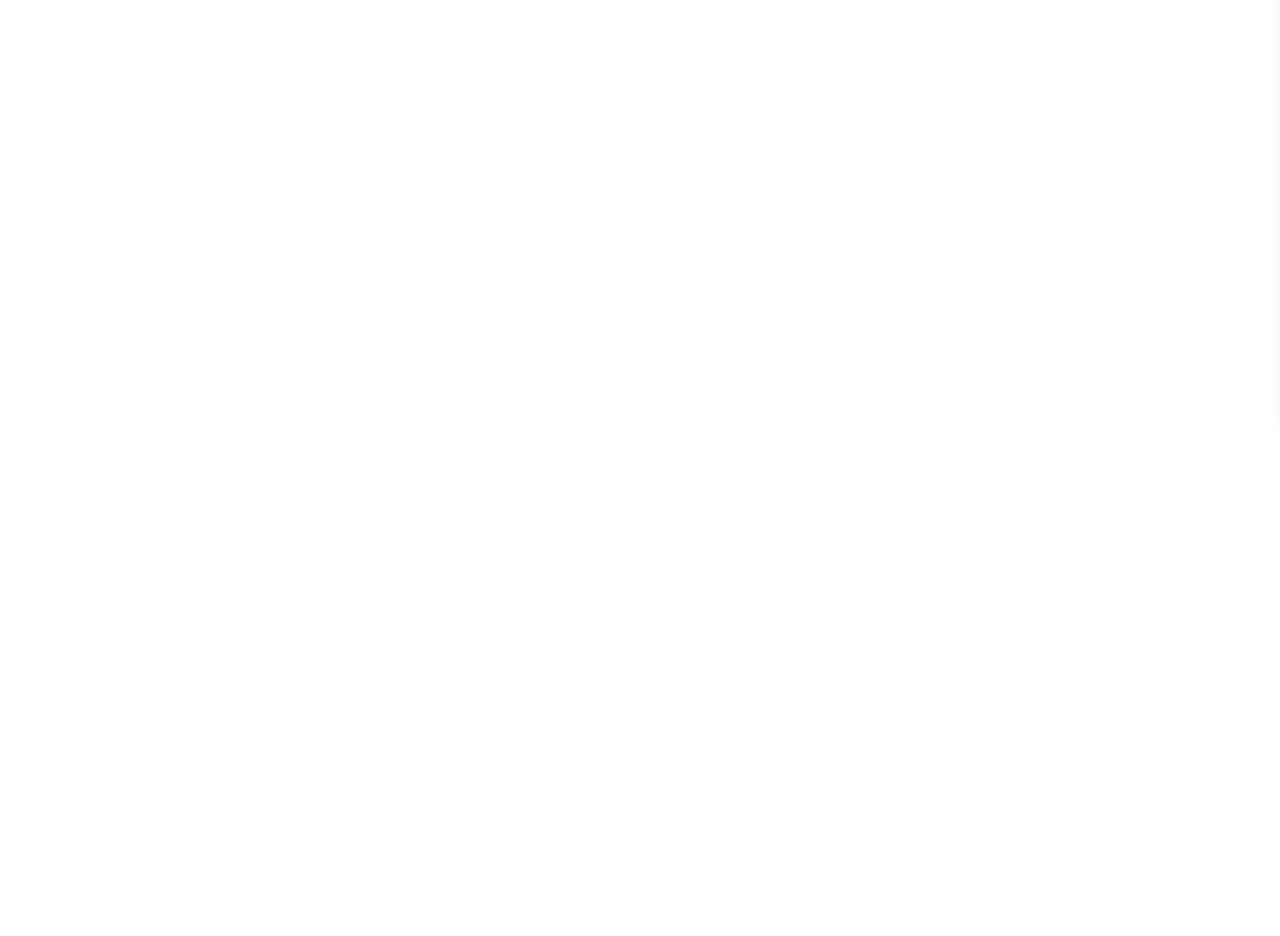
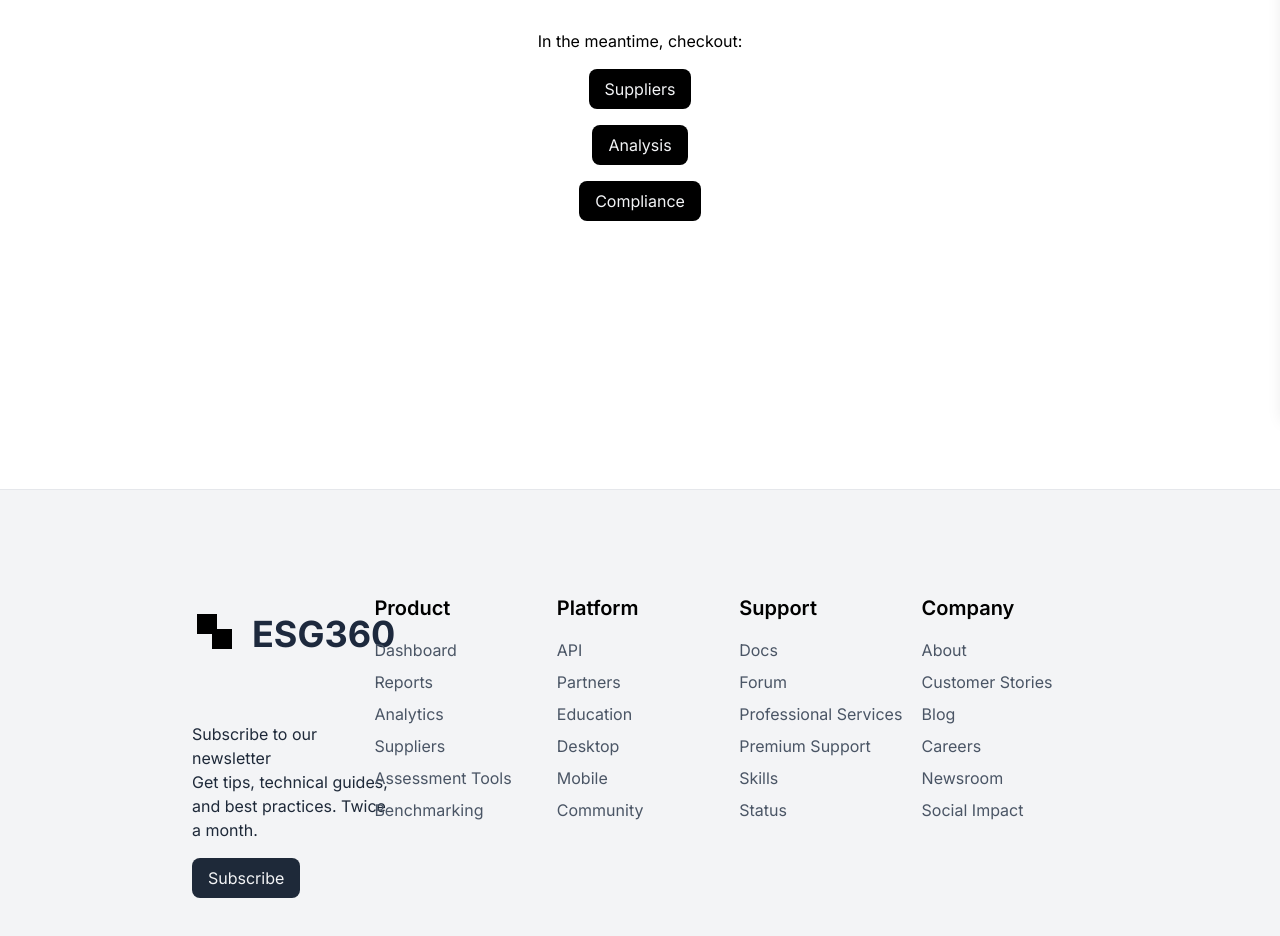
Before and after one commit to shrehanrajsingh/esg-360, a Next.js app: page / in a window 1280 px wide. Shown: the part 386-1322 px from the top of the page. Before the commit the page ends 800 px from the top, so only its background shows below. Built offline with nearby package versions, Linux system fonts and the light colour scheme.

Commit message:
Minor changes

```diff
--- a/app/footer.jsx
+++ b/app/footer.jsx
@@ -35,7 +35,7 @@
             </div>
 
             <div>
-              <p>
+              <p className="text-gray-800">
                 Subscribe to our newsletter
                 <br />
                 Get tips, technical guides, and best practices. Twice a month.
@@ -148,50 +148,32 @@
 
             <ul className="mt-4 space-y-2">
               <li>
-                <Link
-                  href="/dashboard"
-                  className="text-gray-600 hover:text-gray-900"
-                >
+                <Link href="#" className="text-gray-600 hover:text-gray-900">
                   Docs
                 </Link>
               </li>
               <li>
-                <Link
-                  href="/reports"
-                  className="text-gray-600 hover:text-gray-900"
-                >
+                <Link href="#" className="text-gray-600 hover:text-gray-900">
                   Forum
                 </Link>
               </li>
               <li>
-                <Link
-                  href="/analytics"
-                  className="text-gray-600 hover:text-gray-900"
-                >
+                <Link href="#" className="text-gray-600 hover:text-gray-900">
                   Professional Services
                 </Link>
               </li>
               <li>
-                <Link
-                  href="/suppliers"
-                  className="text-gray-600 hover:text-gray-900"
-                >
+                <Link href="#" className="text-gray-600 hover:text-gray-900">
                   Premium Support
                 </Link>
               </li>
               <li>
-                <Link
-                  href="/assessment"
-                  className="text-gray-600 hover:text-gray-900"
-                >
+                <Link href="#" className="text-gray-600 hover:text-gray-900">
                   Skills
                 </Link>
               </li>
               <li>
-                <Link
-                  href="/benchmarking"
-                  className="text-gray-600 hover:text-gray-900"
-                >
+                <Link href="#" className="text-gray-600 hover:text-gray-900">
                   Status
                 </Link>
               </li>
@@ -204,50 +186,32 @@
 
             <ul className="mt-4 space-y-2">
               <li>
-                <Link
-                  href="/dashboard"
-                  className="text-gray-600 hover:text-gray-900"
-                >
+                <Link href="#" className="text-gray-600 hover:text-gray-900">
                   About
                 </Link>
               </li>
               <li>
-                <Link
-                  href="/reports"
-                  className="text-gray-600 hover:text-gray-900"
-                >
+                <Link href="#" className="text-gray-600 hover:text-gray-900">
                   Customer Stories
                 </Link>
               </li>
               <li>
-                <Link
-                  href="/analytics"
-                  className="text-gray-600 hover:text-gray-900"
-                >
+                <Link href="#" className="text-gray-600 hover:text-gray-900">
                   Blog
                 </Link>
               </li>
               <li>
-                <Link
-                  href="/suppliers"
-                  className="text-gray-600 hover:text-gray-900"
-                >
+                <Link href="#" className="text-gray-600 hover:text-gray-900">
                   Careers
                 </Link>
               </li>
               <li>
-                <Link
-                  href="/assessment"
-                  className="text-gray-600 hover:text-gray-900"
-                >
+                <Link href="#" className="text-gray-600 hover:text-gray-900">
                   Newsroom
                 </Link>
               </li>
               <li>
-                <Link
-                  href="/benchmarking"
-                  className="text-gray-600 hover:text-gray-900"
-                >
+                <Link href="#" className="text-gray-600 hover:text-gray-900">
                   Social Impact
                 </Link>
               </li>
--- a/app/navbar.jsx
+++ b/app/navbar.jsx
@@ -23,7 +23,9 @@
             <rect x="20" y="30" width="20" height="20" fill="currentColor" />
           </svg>
         </div>
-        <h1 className="text-xl font-bold text-slate-800">ESG360</h1>
+        <Link href="/">
+          <h1 className="text-xl font-bold text-slate-800">ESG360</h1>
+        </Link>
       </div>
 
       {/* Desktop Navigation Links */}
--- a/app/page.jsx
+++ b/app/page.jsx
@@ -1,9 +1,36 @@
+import Link from "next/link";
+import Footer from "./footer";
 import Navbar from "./navbar";
 
 export default function Home() {
   return (
     <div className="">
       <Navbar />
+      <div className="flex flex-col gap-4 justify-center items-center m-auto h-screen">
+        <h1 className="text-4xl text-gray-600 mb-4">
+          This page is under development
+        </h1>
+        <p>In the meantime, checkout:</p>
+        <Link
+          href="/suppliers"
+          className="text-gray-100 px-4 py-2 bg-black rounded-lg"
+        >
+          Suppliers
+        </Link>
+        <Link
+          href="/analysis"
+          className="text-gray-100 px-4 py-2 bg-black rounded-lg"
+        >
+          Analysis
+        </Link>
+        <Link
+          href="/compliance"
+          className="text-gray-100 px-4 py-2 bg-black rounded-lg"
+        >
+          Compliance
+        </Link>
+      </div>
+      <Footer />
     </div>
   );
 }
```
